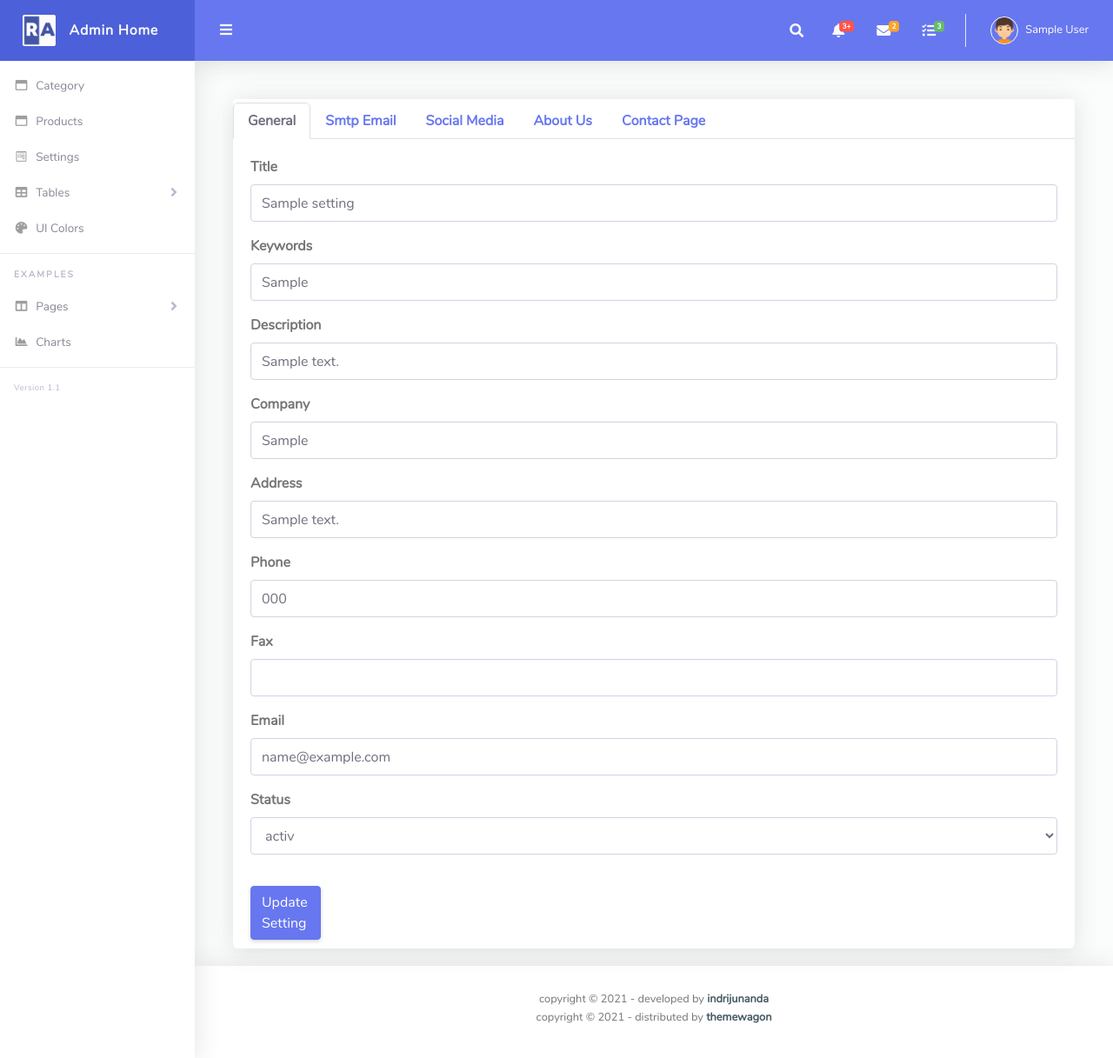
After one commit to kbuOnurCevik/Laravel3-V8-Spor-Salonu-Site, a Laravel app: page /admin/setting in a window 1280 px wide. The commit adds this page. Shown: the whole page at 87% size. Run offline with Laravel 8, Linux system fonts and the light colour scheme; a user stored in the database is signed in; tables that the repository leaves empty hold one stand-in row (values such as "Sample post"); some libraries are stand-ins or nearby versions.

Commit message:
Setting Site Ayarlari

```diff
--- /dev/null
+++ b/app/Http/Controllers/Admin/SettingController.php
@@ -0,0 +1,119 @@
+<?php
+
+namespace App\Http\Controllers\Admin;
+
+use App\Http\Controllers\Controller;
+use App\Models\Setting;
+use Hamcrest\Core\Set;
+use Illuminate\Http\Request;
+use function PHPUnit\Framework\isEmpty;
+
+class SettingController extends Controller
+{
+    /**
+     * Display a listing of the resource.
+     *
+     * @return \Illuminate\Http\Response
+     */
+    public function index()
+    {
+        $data = Setting::first();
+
+        if ($data===null) //if settings table is empty add one record
+        {
+            $data = new Setting();
+            $data->title = 'Project Title';
+            $data->save();
+            $data = Setting::first();
+        }
+        return view('admin.setting_edit',['data'=>$data]);
+
+    }
+
+    /**
+     * Show the form for creating a new resource.
+     *
+     * @return \Illuminate\Http\Response
+     */
+    public function create()
+    {
+        //
+    }
+
+    /**
+     * Store a newly created resource in storage.
+     *
+     * @param  \Illuminate\Http\Request  $request
+     * @return \Illuminate\Http\Response
+     */
+    public function store(Request $request)
+    {
+        //
+    }
+
+    /**
+     * Display the specified resource.
+     *
+     * @param  \App\Models\Setting  $setting
+     * @return \Illuminate\Http\Response
+     */
+    public function show(Setting $setting)
+    {
+        //
+    }
+
+    /**
+     * Show the form for editing the specified resource.
+     *
+     * @param  \App\Models\Setting  $setting
+     * @return \Illuminate\Http\Response
+     */
+    public function edit(Setting $setting)
+    {
+        //
+    }
+
+    /**
+     * Update the specified resource in storage.
+     *
+     * @param  \Illuminate\Http\Request  $request
+     * @param  \App\Models\Setting  $setting
+     * @return \Illuminate\Http\Response
+     */
+    public function update(Request $request, Setting $setting)
+    {
+        $id = $request->input('id');
+        $data = Setting::find($id);
+        $data->title = $request->input('title');
+        $data->keywords = $request->input('keywords');
+        $data->description = $request->input('description');
+        $data->company = $request->input('company');
+        $data->address = $request->input('address');
+        $data->phone = $request->input('phone');
+        $data->fax = $request->input('fax');
+        $data->email = $request->input('email');
+        $data->smtpserver = $request->input('smtpserver');
+        $data->smtpemail = $request->input('smtpemail');
+        $data->smtppassword = $request->input('smtppassword');
+        $data->smtpport = $request->input('smtpport');
+        $data->facebook = $request->input('facebook');
+        $data->instagram = $request->input('instagram');
+        $data->twitter = $request->input('twitter');
+        $data->aboutus = $request->input('aboutus');
+        $data->contact = $request->input('contact');
+        $data->status = $request->input('status');
+        $data->save();
+        return redirect()->route('admin_setting');
+    }
+
+    /**
+     * Remove the specified resource from storage.
+     *
+     * @param  \App\Models\Setting  $setting
+     * @return \Illuminate\Http\Response
+     */
+    public function destroy(Setting $setting)
+    {
+        //
+    }
+}
--- /dev/null
+++ b/app/Models/Setting.php
@@ -0,0 +1,11 @@
+<?php
+
+namespace App\Models;
+
+use Illuminate\Database\Eloquent\Factories\HasFactory;
+use Illuminate\Database\Eloquent\Model;
+
+class Setting extends Model
+{
+    use HasFactory;
+}
--- a/resources/views/admin/_sidebar.blade.php
+++ b/resources/views/admin/_sidebar.blade.php
@@ -22,18 +22,11 @@
 
     </li>
     <li class="nav-item">
-        <a class="nav-link collapsed" href="#" data-toggle="collapse" data-target="#collapseForm" aria-expanded="true"
+        <a class="nav-link collapsed" href="{{route('admin_setting')}}"
            aria-controls="collapseForm">
             <i class="fab fa-fw fa-wpforms"></i>
-            <span>Forms</span>
+            <span>Settings</span>
         </a>
-        <div id="collapseForm" class="collapse" aria-labelledby="headingForm" data-parent="#accordionSidebar">
-            <div class="bg-white py-2 collapse-inner rounded">
-                <h6 class="collapse-header">Forms</h6>
-                <a class="collapse-item" href="form_basics.html">Form Basics</a>
-                <a class="collapse-item" href="form_advanceds.html">Form Advanceds</a>
-            </div>
-        </div>
     </li>
     <li class="nav-item">
         <a class="nav-link collapsed" href="#" data-toggle="collapse" data-target="#collapseTable" aria-expanded="true"
--- a/resources/views/admin/category.blade.php
+++ b/resources/views/admin/category.blade.php
@@ -41,8 +41,10 @@
                                 <td>{{$rs->parent_id}}</td>
                                 <td>{{$rs->title}}</td>
                                 <td>{{$rs->status}}</td>
-                                <td><a href="{{route('admin_category_edit',['id'=>$rs->id])}}">Edit</a></td>
-                                <td><a href="{{route('admin_category_delete',['id'=>$rs->id])}}" onclick="return confirm('Deleting ! Are you sure?')">Delete</a></td>
+                                <td><a href="{{route('admin_category_edit',['id'=>$rs->id])}}"><img src="{{asset('assets/admin/img')}}/edit.jpg" height="25"></a></td>
+                                <td><a href="{{route('admin_category_delete',['id'=>$rs->id])}}" onclick="return confirm('Deleting ! Are you sure?')">
+                                        <img src="{{asset('assets/admin/img')}}/delete.png" height="25">
+                                    </a></td>
                             </tr>
                             @endforeach
                             </tbody>
--- /dev/null
+++ b/resources/views/admin/setting_edit.blade.php
@@ -0,0 +1,181 @@
+@extends('layouts.admin')
+
+@section('title','Edit Setting')
+@section('javascript')
+    <script src="https://cdn.ckeditor.com/4.17.1/standard/ckeditor.js"></script>
+@endsection
+
+@section('content')
+    <!-- Container Fluid-->
+    <div class="container-fluid" id="container-wrapper">
+
+        <div class="row">
+            <div class="col-12 col-sm-12">
+                <form action="{{route('admin_setting_update')}}" method="post" enctype="multipart/form-data">
+                    @csrf
+                    <div class="card-body">
+                        <div class="card card-primary card-tabs">
+                            <div class="card-header p-0 pt-1">
+                                <ul class="nav nav-tabs" id="custom-tabs-one-tab" role="tablist">
+                                    <li class="nav-item">
+                                        <a class="nav-link active" id="custom-tabs-one-general-tab" data-toggle="pill"
+                                           href="#custom-tabs-one-general" role="tab"
+                                           aria-controls="custom-tabs-one-general"
+                                           aria-selected="true"><b>General</b></a>
+                                    </li>
+                                    <li class="nav-item">
+                                        <a class="nav-link" id="custom-tabs-one-smtp-tab" data-toggle="pill"
+                                           href="#custom-tabs-one-smtp" role="tab" aria-controls="custom-tabs-one-smtp"
+                                           aria-selected="false"><b>Smtp Email</b></a>
+                                    </li>
+                                    <li class="nav-item">
+                                        <a class="nav-link" id="custom-tabs-one-social-tab" data-toggle="pill"
+                                           href="#custom-tabs-one-social" role="tab"
+                                           aria-controls="custom-tabs-one-social"
+                                           aria-selected="false"><b>Social Media</b></a>
+                                    </li>
+                                    <li class="nav-item">
+                                        <a class="nav-link" id="custom-tabs-one-aboutus-tab" data-toggle="pill"
+                                           href="#custom-tabs-one-aboutus" role="tab"
+                                           aria-controls="custom-tabs-one-aboutus"
+                                           aria-selected="false"><b>About Us</b></a>
+                                    </li>
+                                    <li class="nav-item">
+                                        <a class="nav-link" id="custom-tabs-one-contact-tab" data-toggle="pill"
+                                           href="#custom-tabs-one-contact" role="tab"
+                                           aria-controls="custom-tabs-one-contact"
+                                           aria-selected="false"><b>Contact Page</b></a>
+                                    </li>
+                                </ul>
+                            </div>
+                            <div class="card-body">
+                                <div class="tab-content" id="custom-tabs-one-tabContent">
+                                    <div class="tab-pane fade show active" id="custom-tabs-one-general" role="tabpanel"
+                                         aria-labelledby="custom-tabs-one-general-tab">
+                                        <input type="hidden" id="id" name="id" value="{{$data->id}}"
+                                               class="form-control">
+                                        <div class="form-group">
+                                            <label><b>Title</b></label>
+                                            <input type="text" name="title" value="{{$data->title}}"
+                                                   class="form-control">
+                                        </div>
+                                        <div class="form-group">
+                                            <label><b>Keywords</b></label>
+                                            <input type="text" name="keywords" value="{{$data->keywords}}"
+                                                   class="form-control">
+                                        </div>
+                                        <div class="form-group">
+                                            <label><b>Description</b></label>
+                                            <input type="text" name="description" value="{{$data->description}}"
+                                                   class="form-control">
+                                        </div>
+                                        <div class="form-group">
+                                            <label><b>Company</b></label>
+                                            <input type="text" name="company" value="{{$data->company}}"
+                                                   class="form-control">
+                                        </div>
+                                        <div class="form-group">
+                                            <label><b>Address</b></label>
+                                            <input type="text" name="address" value="{{$data->address}}"
+                                                   class="form-control">
+                                        </div>
+                                        <div class="form-group">
+                                            <label><b>Phone</b></label>
+                                            <input type="number" name="phone" value="{{$data->phone}}"
+                                                   class="form-control">
+                                        </div>
+                                        <div class="form-group">
+                                            <label><b>Fax</b></label>
+                                            <input type="number" name="fax" value="{{$data->fax}}" class="form-control">
+                                        </div>
+                                        <div class="form-group">
+                                            <label><b>Email</b></label>
+                                            <input type="text" name="email" value="{{$data->email}}"
+                                                   class="form-control">
+                                        </div>
+                                        <div class="form-group">
+                                            <label><b>Status</b></label>
+                                            <select class="form-control select2" name="status" style="width: 100%;">
+                                                <option selected="selected">{{$data->status}}</option>
+                                                <option>True</option>
+                                                <option>False</option>
+                                            </select>
+                                        </div>
+                                    </div>
+                                    <div class="tab-pane fade " id="custom-tabs-one-smtp" role="tabpanel"
+                                         aria-labelledby="custom-tabs-one-smtp-tab">
+                                        <div class="form-group">
+                                            <label><b>Smtp Server</b></label>
+                                            <input type="text" name="smtpserver" value="{{$data->smtpserver}}"
+                                                   class="form-control">
+                                        </div>
+                                        <div class="form-group">
+                                            <label><b>Smtp Email</b></label>
+                                            <input type="text" name="smtpemail" value="{{$data->smtpemail}}"
+                                                   class="form-control">
+                                        </div>
+                                        <div class="form-group">
+                                            <label><b>Smtp Pasword</b></label>
+                                            <input type="password" name="smtppasword" value="{{$data->smtppasword}}"
+                                                   class="form-control">
+                                        </div>
+                                        <div class="form-group">
+                                            <label><b>Smtp Port</b></label>
+                                            <input type="number" name="smtpport" value="{{$data->smtpport}}"
+                                                   class="form-control">
+                                        </div>
+                                    </div>
+                                    <div class="tab-pane fade " id="custom-tabs-one-social" role="tabpanel"
+                                         aria-labelledby="custom-tabs-one-social-tab">
+                                        <div class="form-group">
+                                            <label><b>Facebook</b></label>
+                                            <input type="text" name="facebook" value="{{$data->facebook}}"
+                                                   class="form-control">
+                                        </div>
+                                        <div class="form-group">
+                                            <label><b>Instagram</b></label>
+                                            <input type="text" name="instagram" value="{{$data->instagram}}"
+                                                   class="form-control">
+                                        </div>
+                                        <div class="form-group">
+                                            <label><b>Twitter</b></label>
+                                            <input type="text" name="twitter" value="{{$data->twitter}}"
+                                                   class="form-control">
+                                        </div>
+                                    </div>
+                                    <div class="tab-pane fade " id="custom-tabs-one-aboutus" role="tabpanel"
+                                         aria-labelledby="custom-tabs-one-aboutus-tab">
+                                        <div class="form-group">
+                                            <label><b>About Us</b></label>
+                                            <textarea id="aboutus" name="aboutus">{{$data->aboutus}}</textarea>
+                                        </div>
+                                    </div>
+                                    <div class="tab-pane fade " id="custom-tabs-one-contact" role="tabpanel"
+                                         aria-labelledby="custom-tabs-one-contact-tab">
+                                        <div class="form-group">
+                                            <label><b>Contact</b></label>
+                                            <textarea id="contact" name="contact">{{$data->contact}}</textarea>
+                                        </div>
+                                    </div>
+                                    <script>
+                                        CKEDITOR.replace('aboutus');
+                                        CKEDITOR.replace('contact');
+                                    </script>
+                                </div>
+                            </div>
+                            <button type="submit" class="btn btn-primary text-left col-1 col-sm-1" style="margin-left:20px;margin-bottom: 10px">Update Setting</button>
+                        </div>
+
+                    </div>
+
+                </form>
+            </div>
+        </div>
+    </div>
+    </div>
+
+
+
+
+    <!---Container Fluid-->
+@endsection
--- a/routes/web.php
+++ b/routes/web.php
@@ -41,6 +41,10 @@ Route::middleware('auth')->prefix('admin')->group(function (){
         Route::get('delete/{id}/{product_id}',[\App\Http\Controllers\Admin\ImageController::class,'destroy'])->name('admin_image_delete');
         Route::get('show',[\App\Http\Controllers\Admin\ImageController::class,'show'])->name('admin_image_show');
     });
+
+    #Setting
+    Route::get('setting',[\App\Http\Controllers\Admin\SettingController::class,'index'])->name('admin_setting');
+    Route::post('setting/update',[\App\Http\Controllers\Admin\SettingController::class,'update'])->name('admin_setting_update');
 });
 
 
```
Also changed, not shown: database/migrations/2021_12_13_145055_create_settings_table.php (added), database/migrations/2021_12_13_152307_setting.php (added).
